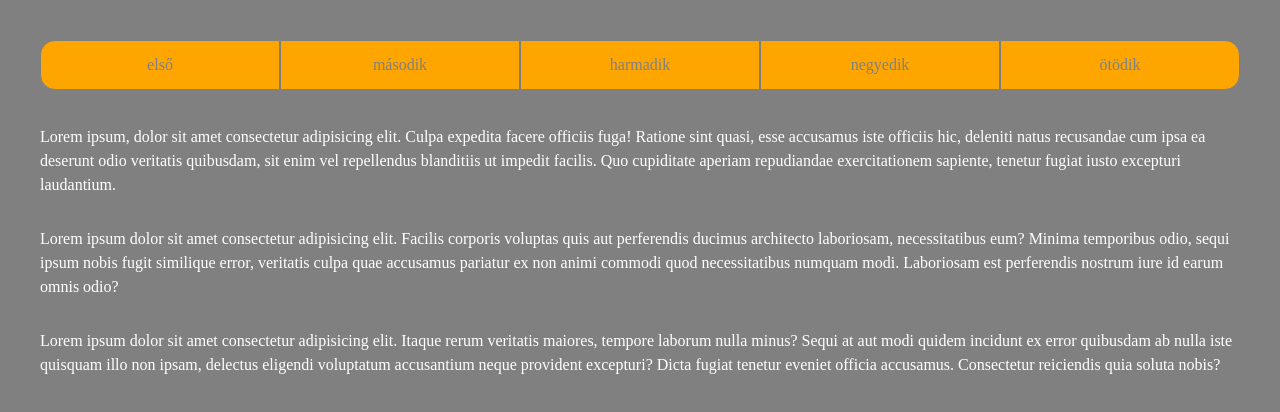
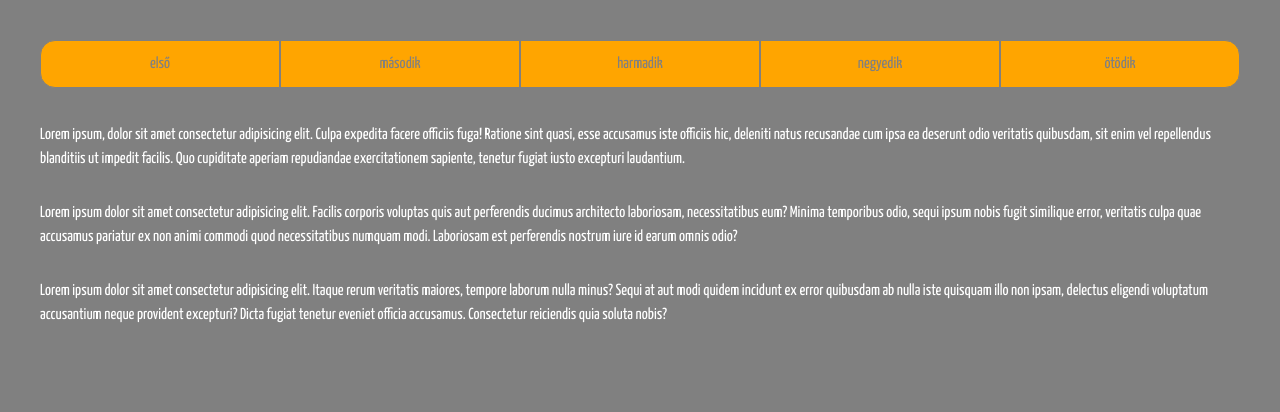
Before and after one commit to KisNorbi1985/20221105menu, a plain HTML site: page index.html in a window 1280 px wide. Drawn offline with Linux system fonts and the light colour scheme.

Commit message:
add font

```diff
--- a/style/style.css
+++ b/style/style.css
@@ -1,9 +1,11 @@
+@import url('https://fonts.googleapis.com/css2?family=Yanone+Kaffeesatz&display=swap');
 *{
     margin: 0;
     padding: 0;
     box-sizing: border-box;
 }
 body{
+    font-family: 'Yanone Kaffeesatz', sans-serif;
     background-color: gray;
 }
 #container{
```
